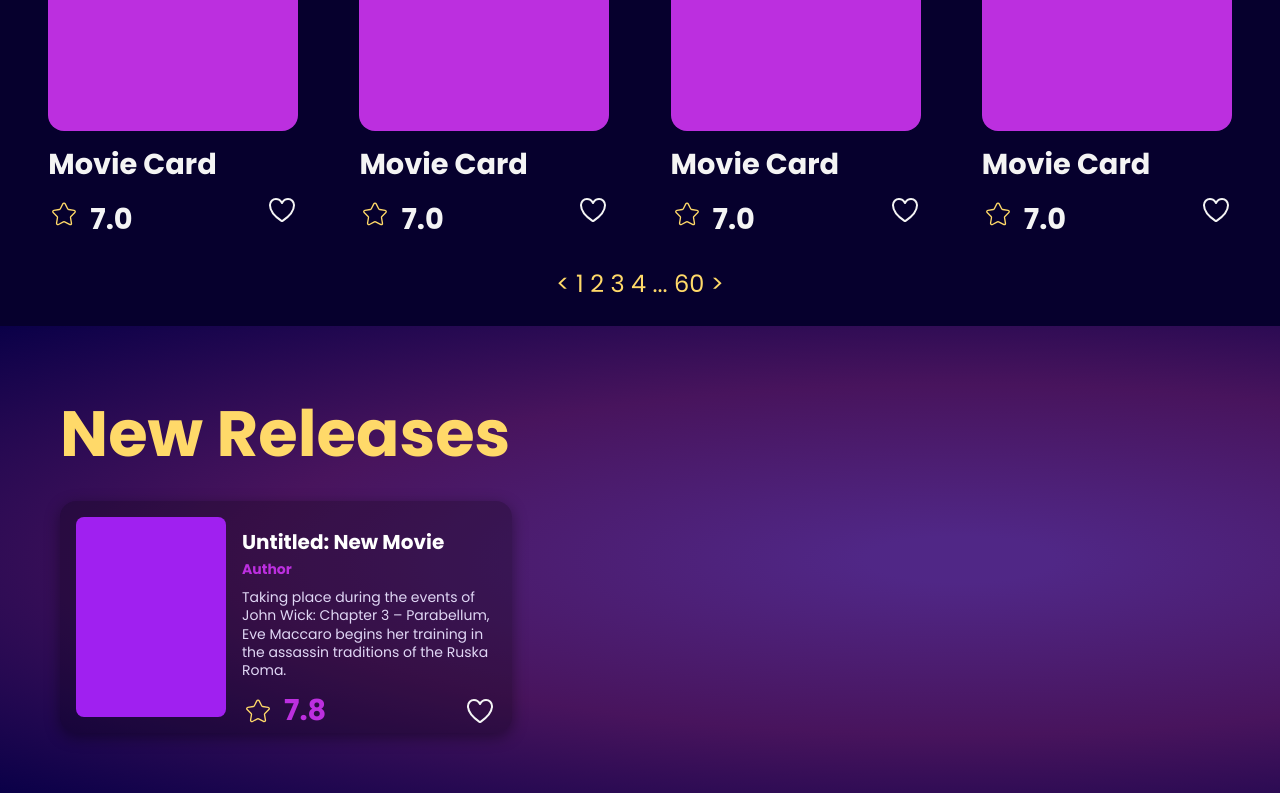
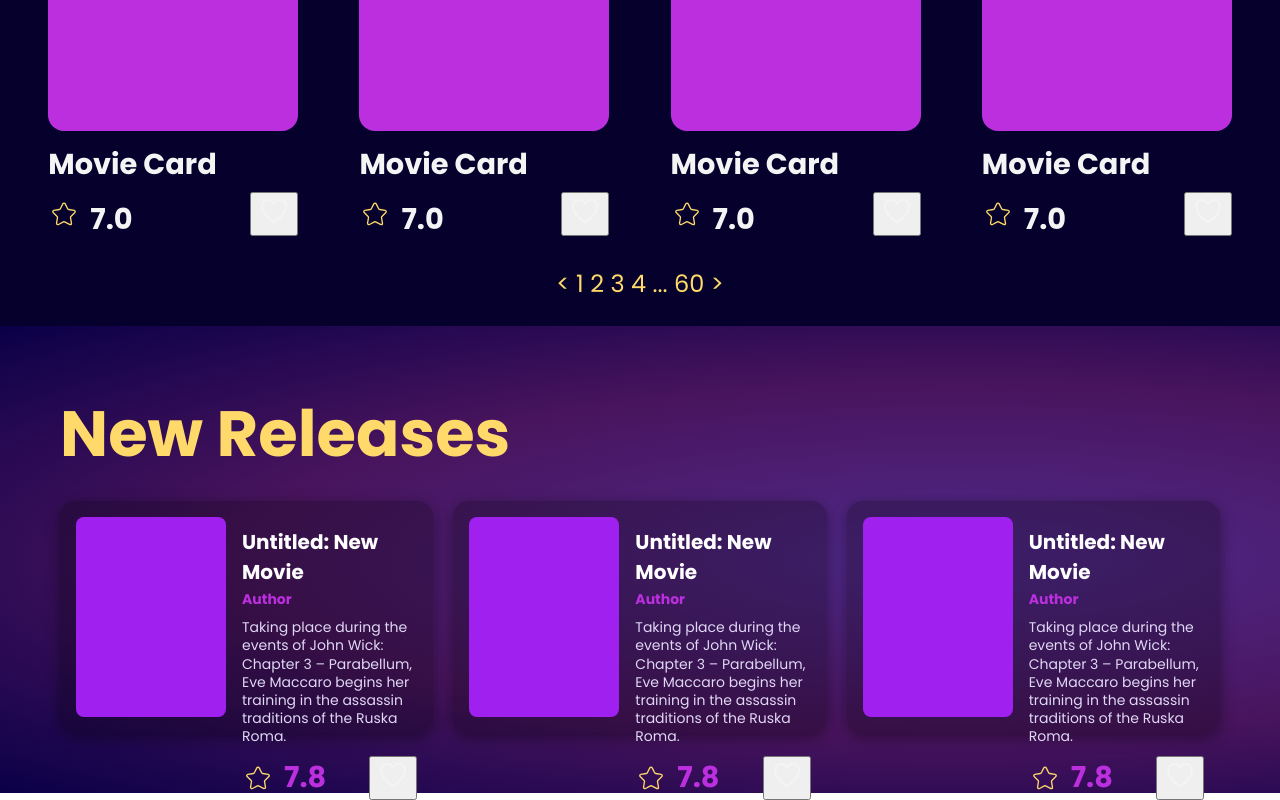
Before and after one commit to SupySopu/MovieWeb, a React (Vite) app: page / in a window 1280 px wide. Shown: the part 1325-2125 px from the top of the page. Built offline with nearby package versions, Linux system fonts and the light colour scheme.

Commit message:
fix/estilos de botones

```diff
--- a/src/components/HeartFavorites/HeartFavorites.tsx
+++ b/src/components/HeartFavorites/HeartFavorites.tsx
@@ -1,9 +1,12 @@
+import { Button } from "@headlessui/react";
 import { IoHeartOutline } from "react-icons/io5";
 
 export default function HeartFavorites() {
   return (
     <>
-      <IoHeartOutline className="icon-heart"/>
+    <Button>
+      <IoHeartOutline className="icon-heart" />
+    </Button>
     </>
   )
 }
--- a/src/routes/index.tsx
+++ b/src/routes/index.tsx
@@ -44,7 +44,11 @@ function Index() {
 
       <div className='new-releases'>
         <h1>New Releases</h1>
-        <NewReleasesCard />
+        <div className='new-releases-card-container'>
+          <NewReleasesCard />
+          <NewReleasesCard />
+          <NewReleasesCard />
+        </div>
       </div>
     </div>
   )
--- a/src/screens/index.module.scss
+++ b/src/screens/index.module.scss
@@ -82,22 +82,6 @@
         row-gap: 0;
         justify-content: center;
     }
-
-    button{
-        font-weight: bold;
-        color: $base-color;
-        background-color: $highlight-color;
-        padding: 8px 16px;
-        font-size: 1rem;
-
-        &.filter-btn{
-            border-radius: 50px 0 0 50px;
-        }
-
-        &.enter-btn{
-            border-radius: 0 50px 50px 0;
-        }
-    }
 }
 
 .new-releases{
@@ -116,4 +100,9 @@
         color: $highlight-color;
         margin: 0 0 20px 0;
     }
+
+    .new-releases-card-container{
+        display: flex;
+        gap: 20px;
+    }
 }
--- a/src/scss/_mixins.scss
+++ b/src/scss/_mixins.scss
@@ -11,3 +11,21 @@
   @extend %icon-style;
   color: $font-default-color;
 }
+
+%btn-searchbar{
+  font-weight: bold;
+  color: $base-color;
+  background-color: $highlight-color;
+  padding: 8px 16px;
+  font-size: 1rem;
+}
+
+.filter-btn{
+  @extend %btn-searchbar;
+  border-radius: 50px 0 0 50px;
+}
+
+.enter-btn{
+  @extend %btn-searchbar;
+  border-radius: 0 50px 50px 0;
+}
```
